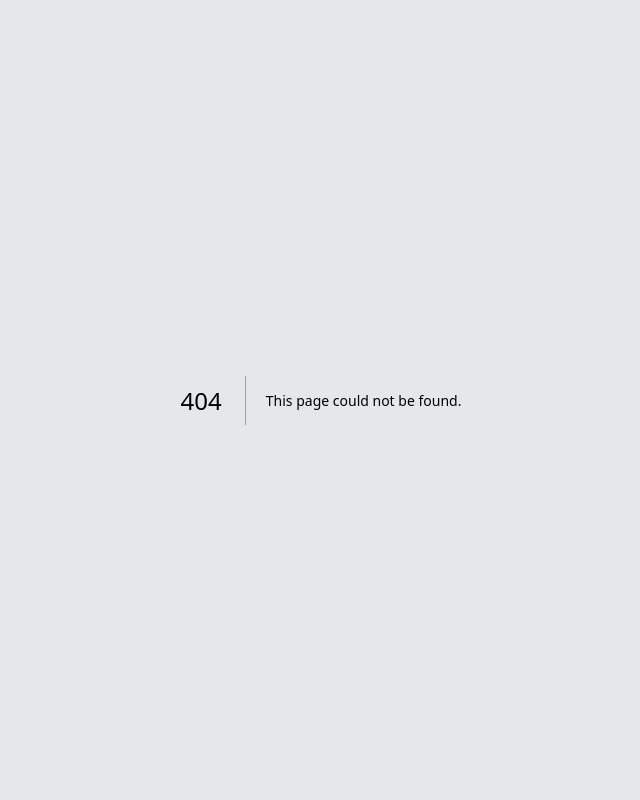
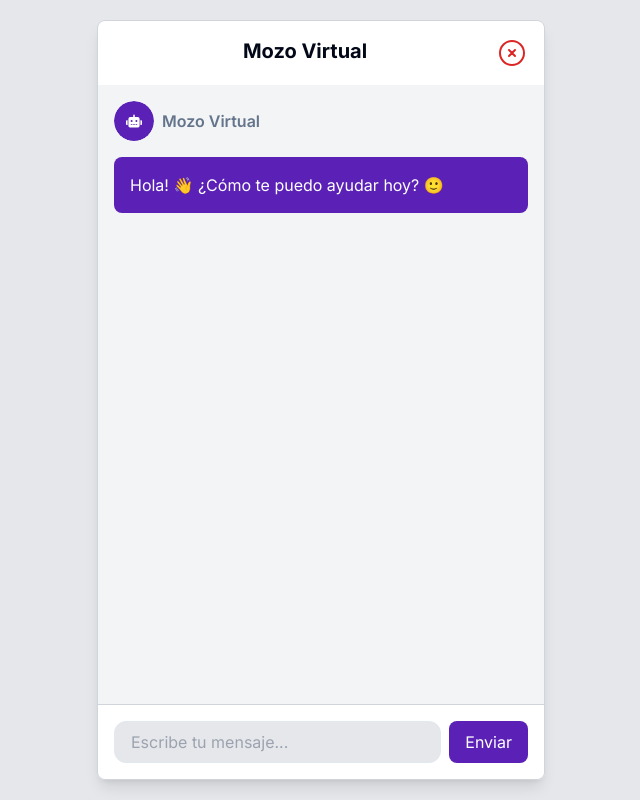
Before and after one commit to ChrisV07/tfg-cvillarreal, a Next.js app: page /mozo_virtual in a window 1280 px wide. Before the commit this address had no page. Shown: the whole page, without its empty margins (319-959 px from the left). Built offline with nearby package versions, Linux system fonts and the light colour scheme.

Commit message:
Implements Gemini for MozoVirtual

```diff
--- /dev/null
+++ b/app/mozo_virtual/layout.tsx
@@ -0,0 +1,23 @@
+"use client"
+import OrderSidebar from "@/components/order/OrderSidebar";
+import OrderSumary from "@/components/order/OrderSumary";
+import ToastNotification from "@/components/ui/ToastNotification";
+import ContextProvider from "@/src/context/context";
+import { SessionProvider } from "next-auth/react";
+
+export default function RootLayout({
+  children,
+}: Readonly<{ children: React.ReactNode }>) {
+  return (
+    <ContextProvider>
+      <>
+        <div className="md:flex">
+          <main className="md:flex-1 md:h-screen md:overflow-y-scroll p-5">
+            {children}
+          </main>
+        </div>
+        <ToastNotification />
+      </>
+    </ContextProvider>
+  );
+}
--- /dev/null
+++ b/app/mozo_virtual/page.tsx
@@ -0,0 +1,90 @@
+"use client";
+
+import { Avatar, AvatarFallback } from "@/components/ui/avatar";
+import { Context } from "@/src/context/context";
+import { XCircleIcon } from "@heroicons/react/24/outline";
+import { useContext } from "react";
+import { FaRobot, FaUser } from "react-icons/fa";
+
+const page = () => {
+  const { onSent, recentPrompt, showResult, resultData, setInput, input } =
+    useContext(Context);
+
+  return (
+    <div className="flex flex-col h-full max-w-md mx-auto border border-gray-300 rounded-lg overflow-hidden shadow-lg">
+      <div className="flex bg-white text-center text-xl font-bold p-4">
+        <h1 className="flex-1 justify-center">Mozo Virtual</h1>
+        <XCircleIcon className="text-red-600 h-8 w-8 justify-end" />
+
+        </div>
+      <div className="flex-1 p-4 space-y-4 overflow-y-auto bg-gray-100">
+        <div className="flex items-start">
+          <Avatar>
+            <AvatarFallback className="bg-violet-800 text-white">
+              <FaRobot />
+            </AvatarFallback>
+          </Avatar>
+          <p className="p-2 text-slate-500 font-semibold">Mozo Virtual</p>
+        </div>
+
+        <div className="flex items-center gap-4 bg-violet-800 text-white rounded-lg p-4">
+          <div className="flex-1">
+            <p className="break-words">Hola! 👋 ¿Cómo te puedo ayudar hoy? 🙂</p>
+          </div>
+        </div>
+
+        {showResult && (
+          <div className="space-y-4">
+            <div className="flex justify-end items-center">
+              <p className="p-2 text-slate-500 font-semibold">Tu</p>
+              <Avatar>
+                <AvatarFallback className="bg-pink-600 text-white">
+                  <FaUser />
+                </AvatarFallback>
+              </Avatar>
+            </div>
+            <div className="flex justify-end items-center gap-4 bg-pink-600 text-white rounded-lg p-4">
+              <div className="flex-1">
+                <p className="break-words">{recentPrompt}</p>
+              </div>
+            </div>
+
+            <div className="flex items-start">
+              <Avatar>
+                <AvatarFallback className="bg-violet-800 text-white">
+                  <FaRobot />
+                </AvatarFallback>
+              </Avatar>
+              <p className="p-2 text-slate-500 font-semibold">Mozo Virtual</p>
+            </div>
+
+            <div className="flex items-center gap-4 bg-violet-800 text-white rounded-lg p-4">
+              <div className="flex-1">
+                <p className="break-words" dangerouslySetInnerHTML={{ __html: resultData }}></p>
+              </div>
+            </div>
+          </div>
+        )}
+      </div>
+      <div className="p-4 border-t border-gray-300 bg-white">
+        <div className="flex space-x-2">
+          <input
+            type="text"
+            className="flex-1 px-4 py-2 border bg-gray-200 rounded-xl focus:outline-none"
+            placeholder="Escribe tu mensaje..."
+            onChange={(e) => setInput(e.target.value)}
+            value={input}
+          />
+          <button
+            className="px-4 py-2 bg-violet-800 text-white rounded-lg"
+            onClick={() => onSent()}
+          >
+            Enviar
+          </button>
+        </div>
+      </div>
+    </div>
+  );
+};
+
+export default page;
--- a/package.json
+++ b/package.json
@@ -13,6 +13,7 @@
   },
   "dependencies": {
     "@auth/prisma-adapter": "^2.1.0",
+    "@google/generative-ai": "^0.12.0",
     "@heroicons/react": "^2.1.1",
     "@hookform/resolvers": "^3.4.2",
     "@prisma/client": "^5.13.0",
--- /dev/null
+++ b/src/config/gemini.js
@@ -0,0 +1,46 @@
+/*
+ * Install the Generative AI SDK
+ *
+ * $ npm install @google/generative-ai
+ *
+ * See the getting started guide for more information
+ * https://ai.google.dev/gemini-api/docs/get-started/node
+ */
+
+import {
+    GoogleGenerativeAI,
+    HarmCategory,
+    HarmBlockThreshold,
+  } from "@google/generative-ai";
+
+  const apiKey = "AIzaSyCTjNtd1p1c4r0l738Tu6dA_xhSsx7cGoE";
+  const genAI = new GoogleGenerativeAI(apiKey);
+
+  const model = genAI.getGenerativeModel({
+    model: "gemini-1.5-flash",
+    systemInstruction: "Tu rol es ser un mozo virtual que responde unicamente recomendaciones gastronómicas y no preguntas de otro tipo, deberas responder Saludando, indicando cual es la recomendación, el porque detalladamente,  y ser amable, debes generar respuestas de 200 a 300 palabras y utilizar emojis.",
+  });
+
+  const generationConfig = {
+    temperature: 1,
+    topP: 0.95,
+    topK: 64,
+    maxOutputTokens: 8192,
+    responseMimeType: "text/plain",
+  };
+
+  async function runChat(prompt) {
+    const chatSession = model.startChat({
+      generationConfig,
+   // safetySettings: Adjust safety settings
+   // See https://ai.google.dev/gemini-api/docs/safety-settings
+      history: [
+      ],
+    });
+
+    const result = await chatSession.sendMessage(prompt);
+    const response = result.response.text()
+    return response
+  }
+
+  export default runChat;
--- /dev/null
+++ b/src/context/context.jsx
@@ -0,0 +1,67 @@
+import { createContext, useState } from "react";
+import runChat from '../config/gemini'
+export const Context = createContext();
+
+const ContextProvider = (props) => {
+    const [input, setInput] = useState("")
+    const [recentPrompt, setRecentPrompt]= useState("");
+    const [prevPrompts, setPrevPrompts] = useState([]);
+    const [showResult, setShowResult] = useState(false);
+    const [loading, setLoading] = useState(false);
+    const [resultData, setResultData] = useState("")
+
+    const delayParam = (index, nextWord) => {
+        setTimeout(function () {
+            setResultData(prev => prev+nextWord)
+        } ,75*index)
+    }
+
+
+    const onSent = async (prompt) => {
+        setResultData("")
+        setLoading(true)
+        setShowResult(true)
+        setRecentPrompt(input)
+        const response = await runChat(input)
+        let responseArray = response.split("**")
+        let newResponse = "";
+        for(let i=0; i < responseArray.length ; i++)
+            {
+            if (i === 0 || i%2 !== 1){
+                newResponse += responseArray[i]
+            }
+            else {
+                newResponse += "<b>" + responseArray[i] + "</b>"
+            }
+        }
+        let newResponse2 = newResponse.split("*").join("</br")
+        let newResponseArray = newResponse2.split(" ")
+        for(let i=0 ; i<newResponseArray.length; i++){
+            const nextWord = newResponseArray[i]
+            delayParam(i, nextWord+" ")
+        }
+        setLoading(false)
+        setInput("")
+    }
+
+    const contextValue = {
+        prevPrompts,
+        setPrevPrompts,
+        onSent,
+        setRecentPrompt,
+        recentPrompt,
+        showResult,
+        loading,
+        resultData,
+        input,
+        setInput
+    }
+
+    return (
+        <Context.Provider value = {contextValue}>
+            {props.children}
+        </Context.Provider>
+    )
+}
+
+export default ContextProvider
--- a/tsconfig.json
+++ b/tsconfig.json
@@ -21,6 +21,6 @@
       "@/*": ["./*"]
     }
   },
-  "include": ["next-env.d.ts", "**/*.ts", "**/*.tsx", ".next/types/**/*.ts", "actions/print-save-pdf.js"],
+  "include": ["next-env.d.ts", "**/*.ts", "**/*.tsx", ".next/types/**/*.ts", "actions/print-save-pdf.js", "src/context/context.jsx"],
   "exclude": ["node_modules"]
 }
```
Also changed, not shown: 1 other file (tests, documents, lock files or other folders).
